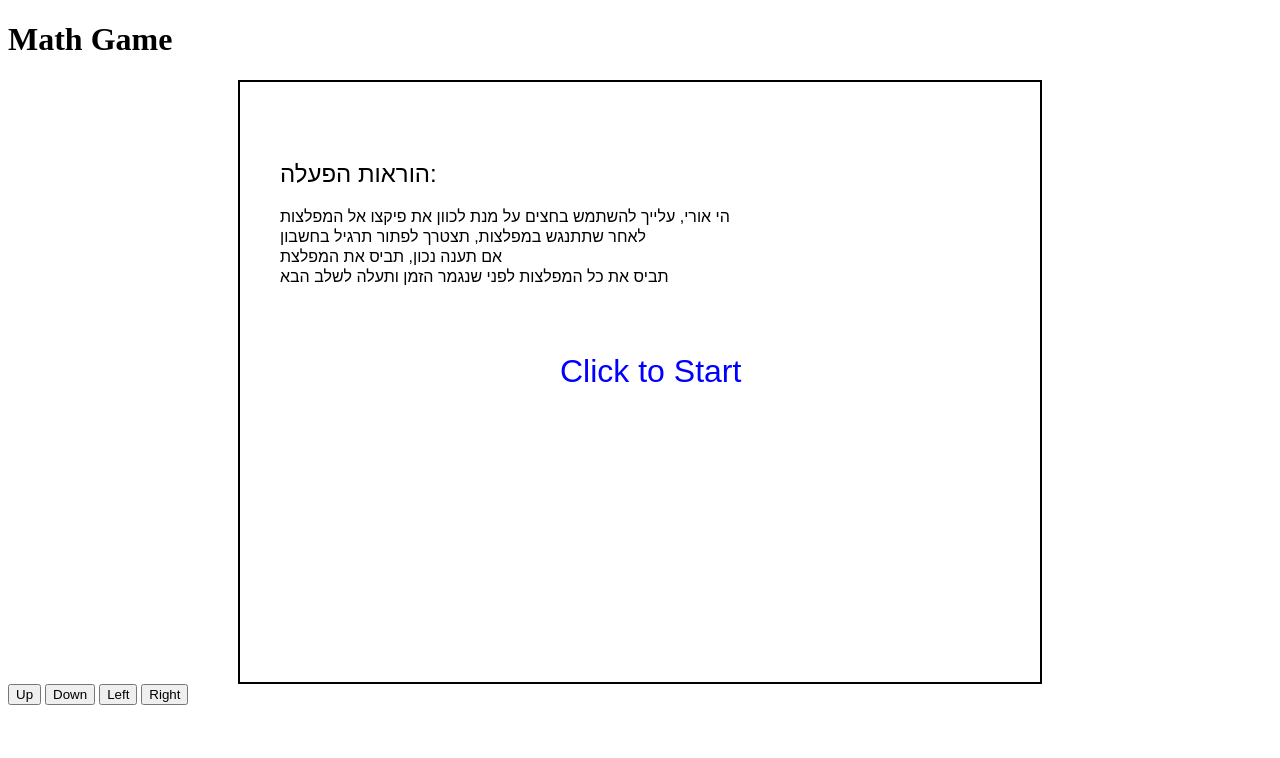
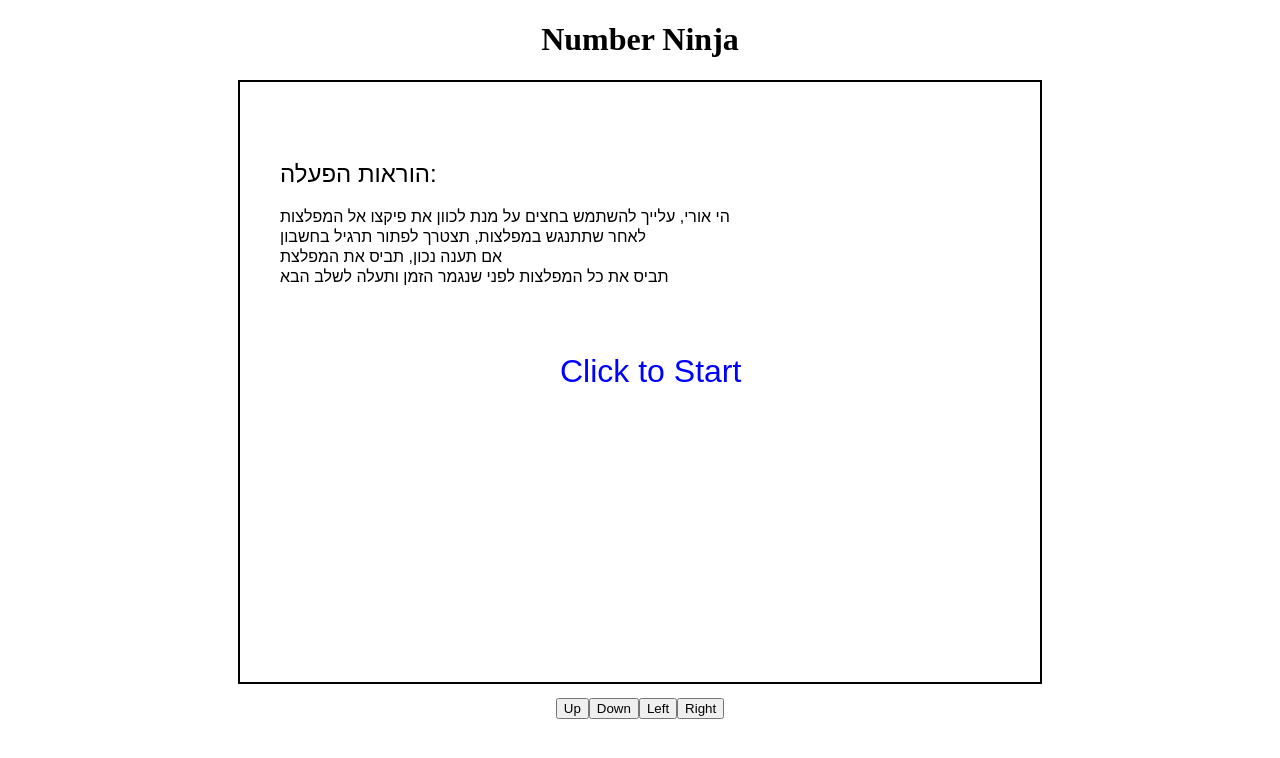
Before and after one commit to ellicko/number_ninja, a plain HTML site: page index.html in a window 1280 px wide. Drawn offline with Linux system fonts and the light colour scheme.

Commit message:
Add files via upload

```diff
--- a/index.html
+++ b/index.html
@@ -3,11 +3,16 @@
 <head>
   <meta charset="UTF-8">
   <meta name="viewport" content="width=device-width, initial-scale=1.0">
-  <title>Math Game</title>
+  <title>Number Ninja!</title>
   <style>
+#gameContainer {
+  position: relative;
+  text-align: center;
+}
+
 canvas {
   border: 2px solid black;
-      display: block;
+  display: inline-block;
   margin: 0 auto;
 }
 
@@ -18,17 +23,32 @@
     height: auto;
   }
 }
+
+.arrowButtons {
+  display: flex;
+  justify-content: center;
+  margin-top: 10px;
+}
+
+h1 {
+  text-align: center;
+}
+
   </style>
 </head>
 <body>
-  <h1>Math Game</h1>
+  <h1>Number Ninja</h1>
+  <div id="gameContainer">
     <canvas id="gameCanvas"></canvas>
 
     <!-- Arrow key buttons -->
+    <div class="arrowButtons">
       <button id="upButton">Up</button>
       <button id="downButton">Down</button>
       <button id="leftButton">Left</button>
       <button id="rightButton">Right</button>
+    </div>
+  </div>
 
   <script src="numberninja.js"></script>
 </body>
```
Lines whose indentation alone changed are shown as unchanged.
